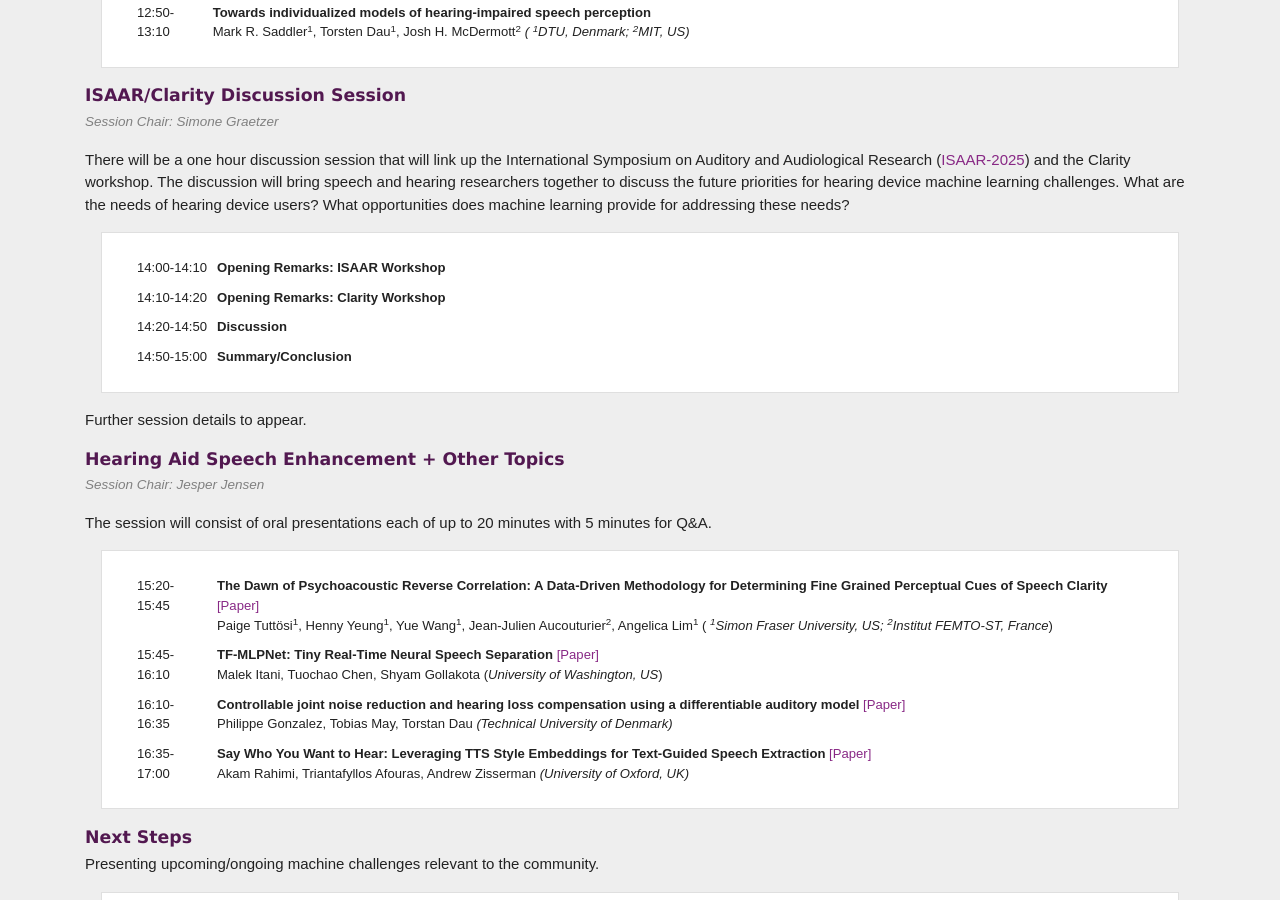
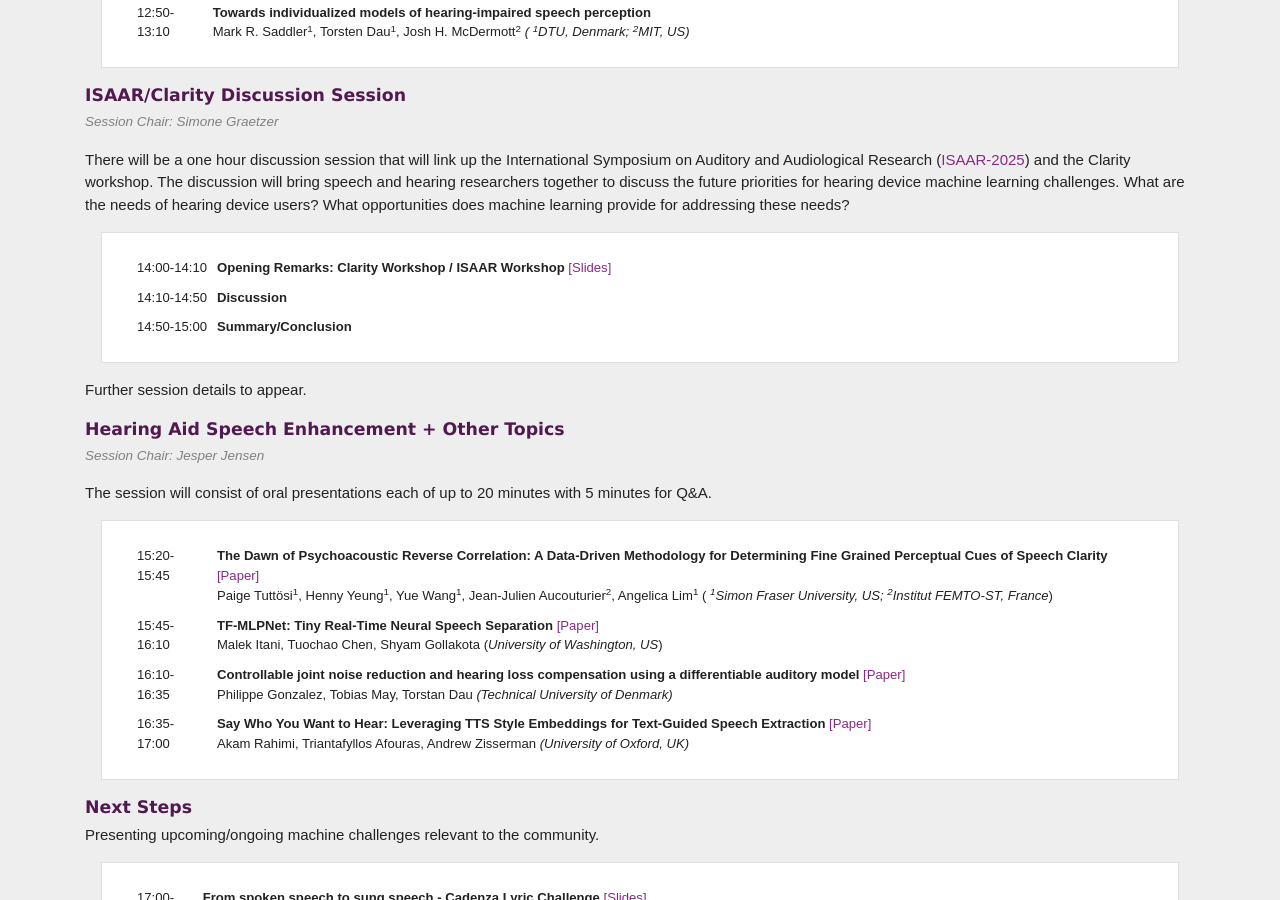
Before and after one commit to claritychallenge/clarity2025-workshop, a Jekyll site: the page built from programme.md, in a window 1280 px wide and 900 px high, scrolled down 2042 px. Built offline with Jekyll 4.4.1, drawn with Linux system fonts in a browser that asks for light colours.

Commit message:
Added overview and discussion slides

```diff
--- a/programme.md
+++ b/programme.md
@@ -95,7 +95,7 @@
 <tbody>
 
 <tr><td valign="top" style="margin-right: 5em; padding: 5px;"></td>
-<td valign="top" style="margin-right: 5em; padding: 5px;">10:30-10:50</td><td style="padding: 5px;"><b> The 3rd Clarity Prediction Challenge: A machine learning challenge for hearing aid intelligibility prediction </b> <br /> <span class="author">Jon Barker<sup>1</sup>, Michael A. Akeroyd<sup>2</sup>, Trevor J. Cox<sup>3</sup>, John F. Culling<sup>4</sup>, Jennifer Firth<sup>2</sup>, Simone Graetzer<sup>3</sup> and Graham Naylor<sup>2</sup></span><i> ( <sup>1</sup>University of Sheffield; <sup>2</sup>University of Nottingham; <sup>3</sup>University of Salford; <sup>4</sup>Cardiff University)</i> </td>
+<td valign="top" style="margin-right: 5em; padding: 5px;">10:30-10:50</td><td style="padding: 5px;"><b> The 3rd Clarity Prediction Challenge: A machine learning challenge for hearing aid intelligibility prediction </b>  <a href="./slides/clarity2025_cpc3_overview.pdf">[Slides]</a> <br /> <span class="author">Jon Barker<sup>1</sup>, Michael A. Akeroyd<sup>2</sup>, Trevor J. Cox<sup>3</sup>, John F. Culling<sup>4</sup>, Jennifer Firth<sup>2</sup>, Simone Graetzer<sup>3</sup> and Graham Naylor<sup>2</sup></span><i> ( <sup>1</sup>University of Sheffield; <sup>2</sup>University of Nottingham; <sup>3</sup>University of Salford; <sup>4</sup>Cardiff University)</i> </td>
 </tr>
 
 </tbody>
@@ -216,15 +216,11 @@
 <tbody>
 
 <tr><td valign="top" style="margin-right: 5em; padding: 5px;"></td>
-<td valign="top" style="margin-right: 5em; padding: 5px;">14:00-14:10</td><td style="padding: 5px;"><b> Opening Remarks: ISAAR Workshop
-  </b> </td> </tr>
+<td valign="top" style="margin-right: 5em; padding: 5px;">14:00-14:10</td><td style="padding: 5px;"><b> Opening Remarks: Clarity Workshop / ISAAR Workshop
+  </b> <a href="./slides/clarity2025_discussion.pdf">[Slides]</a></td> </tr>
 
 <tr><td valign="top" style="margin-right: 5em; padding: 5px;"></td>
-<td valign="top" style="margin-right: 5em; padding: 5px;">14:10-14:20</td><td style="padding: 5px;"><b> Opening Remarks: Clarity Workshop
-  </b> </td> </tr>
-
-<tr><td valign="top" style="margin-right: 5em; padding: 5px;"></td>
-<td valign="top" style="margin-right: 5em; padding: 5px;">14:20-14:50</td><td style="padding: 5px;"><b> Discussion
+<td valign="top" style="margin-right: 5em; padding: 5px;">14:10-14:50</td><td style="padding: 5px;"><b> Discussion
   </b> </td> </tr>
 
 <tr><td valign="top" style="margin-right: 5em; padding: 5px;"></td>
```
Also changed, not shown: 2 other files.
